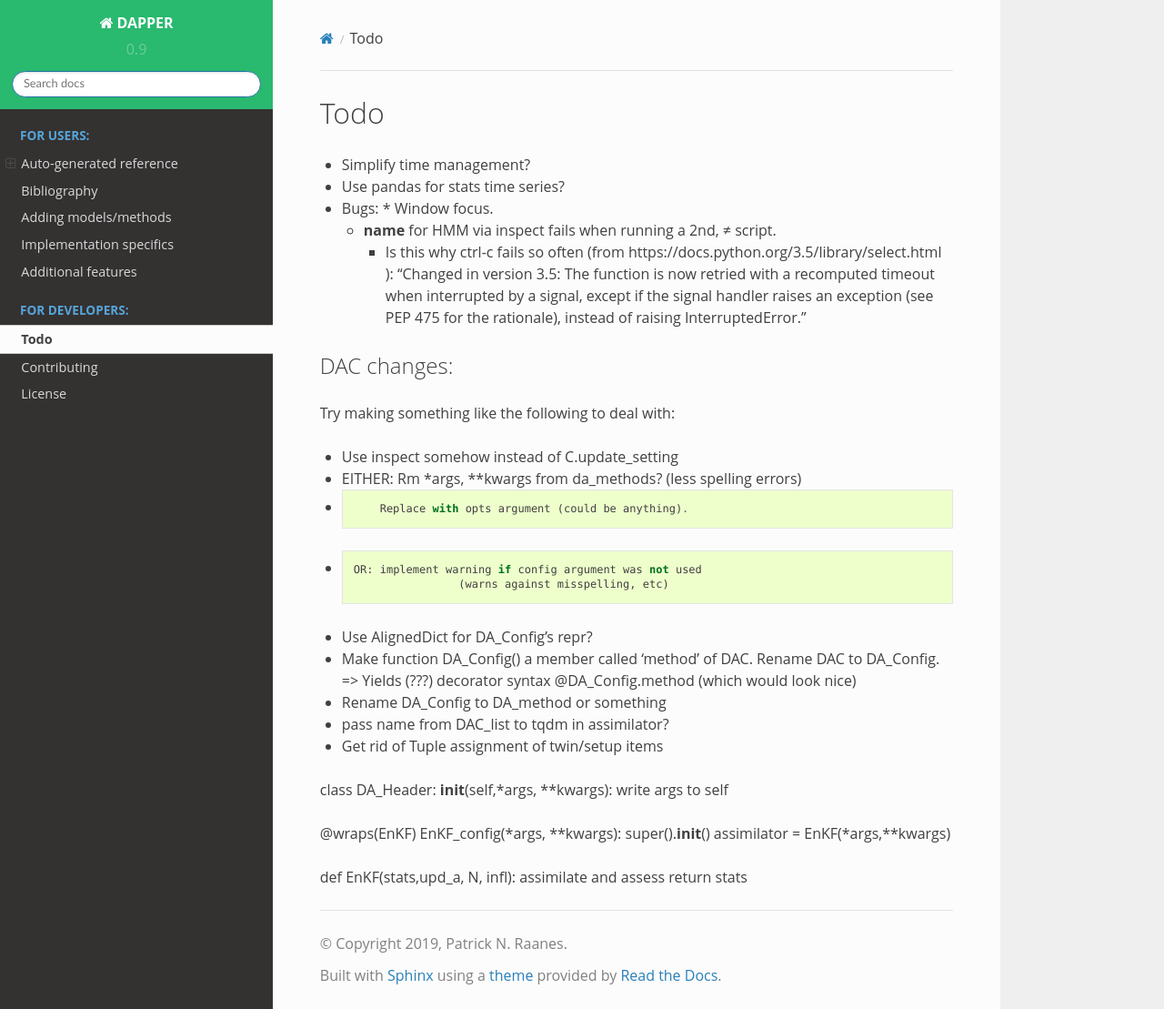
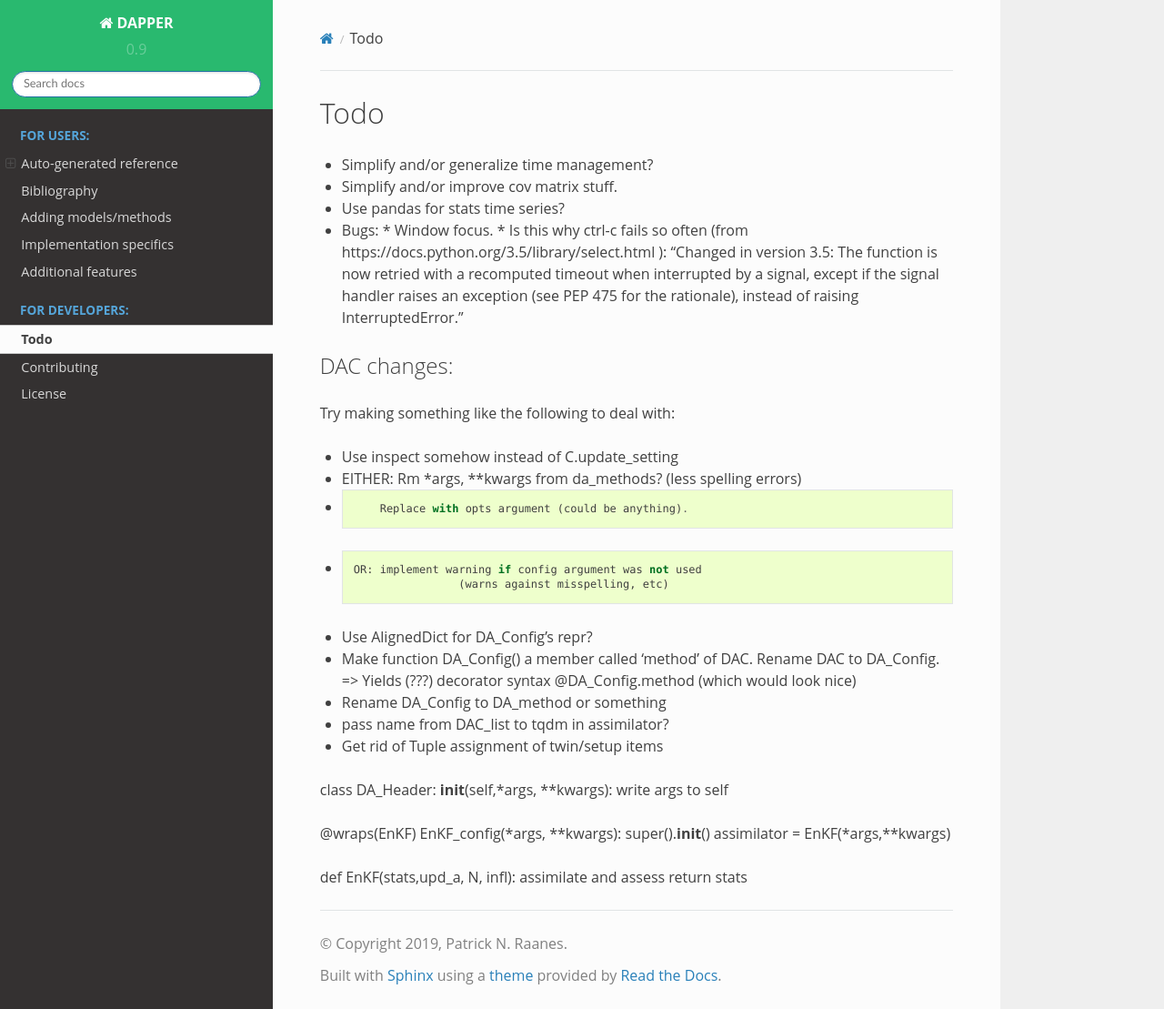
Before and after one commit to nansencenter/DAPPER, a Sphinx documentation site: the page built from docs/todo.md, in a window 1280 px wide and 1109 px high. Shown: the whole window at 91% size. Built offline with Sphinx 7.4.7 and the Read the Docs theme 2.0.0, drawn with Linux system fonts in a browser that asks for light colours.

Commit message:
Misc minor comments

```diff
--- a/docs/todo.md
+++ b/docs/todo.md
@@ -1,11 +1,11 @@
 Todo
 ================================================
-* Simplify time management?
+* Simplify and/or generalize time management?
+* Simplify and/or improve cov matrix stuff.
 * Use pandas for stats time series?
 
 * Bugs:
 		* Window focus.
-    * __name__ for HMM via inspect fails when running a 2nd, ≠ script.
 		* Is this why ctrl-c fails so often (from https://docs.python.org/3.5/library/select.html ):
 				"Changed in version 3.5:
 				The function is now retried with a recomputed timeout when interrupted by a signal,
```
Also changed, not shown: 2 other files.
